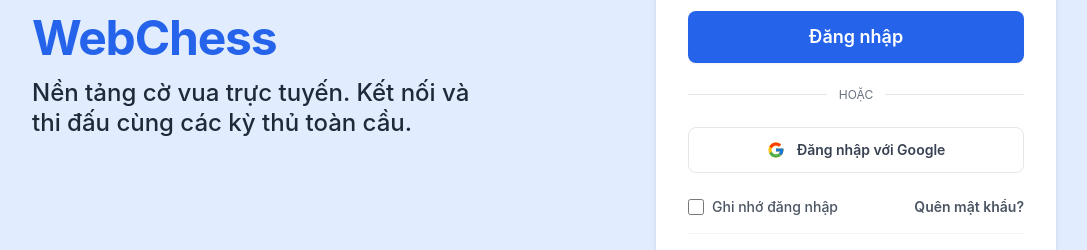
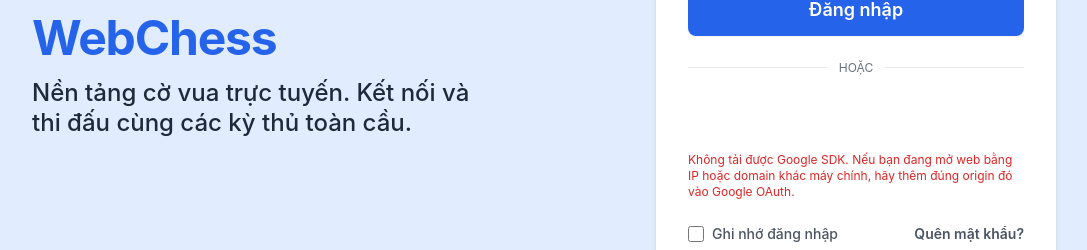
Before and after one commit to Sagitoaz/ChessWeb, a React (Vite) app in the folder frontend/: page /#/login in a window 1280 px wide. Shown: the part 362-612 px from the top of the page, without its empty margins (96-1183 px from the left). Built offline with nearby package versions, Linux system fonts and the light colour scheme; no server answers.

Commit message:
feat: add Google authentication button and refactor login/register pages

```diff
--- /dev/null
+++ b/frontend/src/components/common/GoogleAuthButton.jsx
@@ -0,0 +1,99 @@
+import { useCallback, useEffect, useRef, useState } from 'react'
+import PropTypes from 'prop-types'
+
+import { initializeGoogleIdentity, renderGoogleButton } from '@/utils/googleAuth'
+
+const GoogleAuthButton = ({ onCredential, disabled = false, text = 'continue_with' }) => {
+  const containerRef = useRef(null)
+  const [loading, setLoading] = useState(true)
+  const [error, setError] = useState('')
+
+  const mountButton = useCallback(async () => {
+    if (!containerRef.current) return
+
+    setLoading(true)
+    setError('')
+
+    try {
+      await initializeGoogleIdentity((response) => {
+        if (!response?.credential) {
+          setError('Google không trả về credential hợp lệ. Vui lòng thử lại.')
+          return
+        }
+
+        void onCredential?.(response.credential)
+      })
+
+      await renderGoogleButton(containerRef.current, { text })
+      setLoading(false)
+    } catch (err) {
+      setLoading(false)
+      setError(err?.message || 'Không thể tải nút đăng nhập Google.')
+    }
+  }, [onCredential, text])
+
+  useEffect(() => {
+    let resizeObserver = null
+    let cancelled = false
+
+    const bootstrap = async () => {
+      await mountButton()
+      if (cancelled || !containerRef.current || typeof ResizeObserver === 'undefined') return
+
+      resizeObserver = new ResizeObserver(() => {
+        if (!containerRef.current) return
+        void renderGoogleButton(containerRef.current, { text }).catch(() => {})
+      })
+      resizeObserver.observe(containerRef.current)
+    }
+
+    void bootstrap()
+
+    return () => {
+      cancelled = true
+      resizeObserver?.disconnect()
+    }
+  }, [mountButton, text])
+
+  return (
+    <div className="space-y-2">
+      <div className="relative min-h-[44px] rounded-lg">
+        <div
+          ref={containerRef}
+          className={disabled ? 'pointer-events-none opacity-60' : ''}
+          aria-disabled={disabled}
+        />
+
+        {loading ? (
+          <div className="absolute inset-0 flex items-center justify-center rounded-lg border border-gray-200 bg-white text-sm font-medium text-gray-500">
+            Đang tải Google...
+          </div>
+        ) : null}
+
+        {disabled ? <div className="absolute inset-0 cursor-not-allowed rounded-lg bg-white/50" /> : null}
+      </div>
+
+      {error ? (
+        <p className="text-xs text-red-600">
+          {error}
+          {' '}
+          Nếu bạn đang mở web bằng IP hoặc domain khác máy chính, hãy thêm đúng origin đó vào
+          Google OAuth.
+        </p>
+      ) : (
+        <p className="text-xs text-gray-500">
+          Nút này dùng popup đăng nhập chính thức của Google, ổn định hơn One Tap trên nhiều trình
+          duyệt.
+        </p>
+      )}
+    </div>
+  )
+}
+
+GoogleAuthButton.propTypes = {
+  disabled: PropTypes.bool,
+  onCredential: PropTypes.func,
+  text: PropTypes.oneOf(['continue_with', 'signin_with', 'signup_with']),
+}
+
+export default GoogleAuthButton
--- a/frontend/src/components/common/index.js
+++ b/frontend/src/components/common/index.js
@@ -11,3 +11,4 @@ export { default as Loader, Spinner, Skeleton } from './Loader'
 export { default as Modal } from './Modal'
 export { default as Dropdown } from './Dropdown'
 export { default as NotificationProvider, useNotification } from './Notification'
+export { default as GoogleAuthButton } from './GoogleAuthButton'
--- a/frontend/src/pages/auth/LoginPage.jsx
+++ b/frontend/src/pages/auth/LoginPage.jsx
@@ -1,13 +1,11 @@
 import { useMemo, useCallback } from 'react'
-import PropTypes from 'prop-types'
 import { Link, useNavigate } from 'react-router-dom'
 import { useForm } from 'react-hook-form'
 import { z } from 'zod'
 import { zodResolver } from '@hookform/resolvers/zod'
 
 import { useAuth } from '@/hooks/useAuth'
-import { useNotification, Card, Button, Input } from '@/components/common'
-import { requestGoogleCredential } from '@/utils/googleAuth'
+import { useNotification, Card, Button, Input, GoogleAuthButton } from '@/components/common'
 
 const loginSchema = z.object({
   identifier: z
@@ -28,40 +26,6 @@ const Divider = () => (
     </div>
   </div>
 )
-
-const GoogleButton = ({ onClick, disabled }) => (
-  <button
-    type="button"
-    onClick={onClick}
-    disabled={disabled}
-    className="w-full flex items-center justify-center gap-3 rounded-lg border border-gray-200 bg-white py-3 text-sm font-semibold text-gray-700 hover:bg-gray-50 active:bg-gray-100 disabled:opacity-60 disabled:cursor-not-allowed"
-  >
-    <svg width="18" height="18" viewBox="0 0 48 48" aria-hidden="true">
-      <path
-        fill="#FFC107"
-        d="M43.611 20.083H42V20H24v8h11.303C33.73 32.659 29.223 36 24 36c-6.627 0-12-5.373-12-12s5.373-12 12-12c3.059 0 5.842 1.154 7.958 3.042l5.657-5.657C34.047 6.053 29.268 4 24 4 12.955 4 4 12.955 4 24s8.955 20 20 20 20-8.955 20-20c0-1.341-.138-2.651-.389-3.917z"
-      />
-      <path
-        fill="#FF3D00"
-        d="M6.306 14.691l6.571 4.819C14.655 16.108 19.008 12 24 12c3.059 0 5.842 1.154 7.958 3.042l5.657-5.657C34.047 6.053 29.268 4 24 4 16.318 4 9.656 8.337 6.306 14.691z"
-      />
-      <path
-        fill="#4CAF50"
-        d="M24 44c5.166 0 9.86-1.977 13.409-5.197l-6.19-5.238C29.182 35.091 26.715 36 24 36c-5.202 0-9.694-3.317-11.259-7.946l-6.523 5.025C9.505 39.556 16.227 44 24 44z"
-      />
-      <path
-        fill="#1976D2"
-        d="M43.611 20.083H42V20H24v8h11.303c-.746 2.062-2.231 3.809-4.094 4.995l.003-.002 6.19 5.238C36.971 39.205 44 34 44 24c0-1.341-.138-2.651-.389-3.917z"
-      />
-    </svg>
-    Đăng nhập với Google
-  </button>
-)
-
-GoogleButton.propTypes = {
-  onClick: PropTypes.func,
-  disabled: PropTypes.bool,
-}
 
 const LoginPage = () => {
   const navigate = useNavigate()
@@ -133,10 +97,9 @@ const LoginPage = () => {
     }
   }
 
-  const onGoogleLogin = async () => {
+  const onGoogleLogin = useCallback(async (credential) => {
     try {
       clearError?.()
-      const credential = await requestGoogleCredential()
       const user = await googleAuth(credential)
       notifySuccess(
         'Google đăng nhập thành công',
@@ -146,7 +109,7 @@ const LoginPage = () => {
     } catch (err) {
       notifyError('Google đăng nhập thất bại', err?.message || 'Vui lòng thử lại.')
     }
-  }
+  }, [clearError, googleAuth, navigate, notifyError, notifySuccess])
 
   return (
     <div className="min-h-screen bg-[#e1edff] flex items-center justify-center p-4">
@@ -216,7 +179,11 @@ const LoginPage = () => {
 
                 <Divider />
 
-                <GoogleButton onClick={onGoogleLogin} disabled={busy} />
+                <GoogleAuthButton
+                  onCredential={onGoogleLogin}
+                  disabled={busy}
+                  text="signin_with"
+                />
 
                 <div className="flex items-center justify-between pt-2">
                   <label className="flex items-center gap-2 cursor-pointer group select-none">
--- a/frontend/src/utils/googleAuth.js
+++ b/frontend/src/utils/googleAuth.js
@@ -3,11 +3,13 @@ const DEFAULT_GOOGLE_CLIENT_ID =
   '81316592871-a9408j3kfpnearnnirb5uaj7dbceh38a.apps.googleusercontent.com'
 
 let googleScriptPromise = null
+let initializedClientId = null
+let credentialListener = null
 
-const getGoogleClientId = () =>
+export const getGoogleClientId = () =>
   String(import.meta.env.VITE_GOOGLE_CLIENT_ID || DEFAULT_GOOGLE_CLIENT_ID).trim()
 
-const loadGoogleScript = () => {
+export const loadGoogleScript = () => {
   if (typeof window === 'undefined') {
     return Promise.reject(new Error('Google OAuth chỉ hỗ trợ trên trình duyệt.'))
   }
@@ -38,7 +40,7 @@ const loadGoogleScript = () => {
   return googleScriptPromise
 }
 
-export const requestGoogleCredential = async () => {
+export const initializeGoogleIdentity = async (callback) => {
   const clientId = getGoogleClientId()
   if (!clientId) {
     throw new Error('Thiếu VITE_GOOGLE_CLIENT_ID. Vui lòng cấu hình Google OAuth.')
@@ -49,6 +51,52 @@ export const requestGoogleCredential = async () => {
     throw new Error('Google SDK chưa sẵn sàng.')
   }
 
+  credentialListener = callback
+
+  if (initializedClientId !== clientId) {
+    google.accounts.id.initialize({
+      client_id: clientId,
+      auto_select: false,
+      ux_mode: 'popup',
+      context: 'signin',
+      itp_support: true,
+      callback: (response) => credentialListener?.(response),
+    })
+    initializedClientId = clientId
+  }
+
+  return google
+}
+
+export const renderGoogleButton = async (
+  element,
+  {
+    theme = 'outline',
+    size = 'large',
+    text = 'continue_with',
+    shape = 'rectangular',
+    logoAlignment = 'left',
+  } = {}
+) => {
+  if (!element) {
+    throw new Error('Không tìm thấy vùng hiển thị nút Google.')
+  }
+
+  const google = await initializeGoogleIdentity(credentialListener)
+  element.replaceChildren()
+
+  const width = Math.max(220, Math.round(element.getBoundingClientRect().width || 320))
+  google.accounts.id.renderButton(element, {
+    theme,
+    size,
+    text,
+    shape,
+    width,
+    logo_alignment: logoAlignment,
+  })
+}
+
+export const requestGoogleCredential = async () => {
   return new Promise((resolve, reject) => {
     let done = false
     const timeout = setTimeout(() => {
@@ -57,10 +105,7 @@ export const requestGoogleCredential = async () => {
       reject(new Error('Không nhận được phản hồi từ Google.'))
     }, 15000)
 
-    google.accounts.id.initialize({
-      client_id: clientId,
-      auto_select: false,
-      callback: (response) => {
+    initializeGoogleIdentity((response) => {
       if (done) return
       done = true
       clearTimeout(timeout)
@@ -69,9 +114,8 @@ export const requestGoogleCredential = async () => {
         return
       }
       reject(new Error('Google không trả về credential hợp lệ.'))
-      },
     })
-
+      .then((google) => {
         google.accounts.id.prompt((notification) => {
           if (done) return
           const notDisplayed =
@@ -86,10 +130,17 @@ export const requestGoogleCredential = async () => {
             clearTimeout(timeout)
             reject(
               new Error(
-            'Không thể mở Google One Tap. Hãy thử lại hoặc kiểm tra quyền cookie/trình duyệt.'
+                'Google One Tap không khả dụng trên trình duyệt này. Hãy dùng nút Google chuẩn bên dưới hoặc kiểm tra popup/cookie.'
               )
             )
           }
         })
       })
+      .catch((error) => {
+        if (done) return
+        done = true
+        clearTimeout(timeout)
+        reject(error)
+      })
+  })
 }
```
Also changed, not shown: frontend/src/pages/auth/RegisterPage.jsx (+7 -35 lines). Lines whose indentation alone changed are shown as unchanged.
